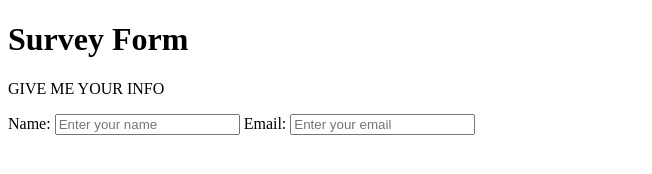
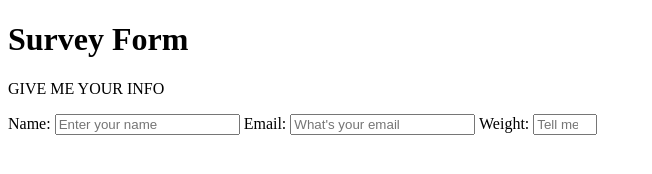
Before and after one commit to csc473s2019-webdev/hw3-p5-practice-with-html-css-forms-jiajern, a plain HTML site: page index.html in a window 1280 px wide. Shown: the whole page, without its empty margins (0-652 px from the left). Drawn offline with Linux system fonts and the light colour scheme.

Commit message:
user story 7

```diff
--- a/index.html
+++ b/index.html
@@ -18,8 +18,10 @@
         <input type="text" id="name" placeholder="Enter your name" required>
         <!-- Email -->
         <label for="email" id="email-label">Email:</label>
-        <input type="email" id="email" placeholder="Enter your email" required>
-
+        <input type="email" id="email" placeholder="What's your email" required>
+        <!-- number -->
+        <label for="weight" id="number-label">Weight:</label>
+        <input type="number" id="number" placeholder="Tell me your weight!" min="1" max="110" required>
 
     </form>
 
```
Also changed, not shown: 1 other file.
